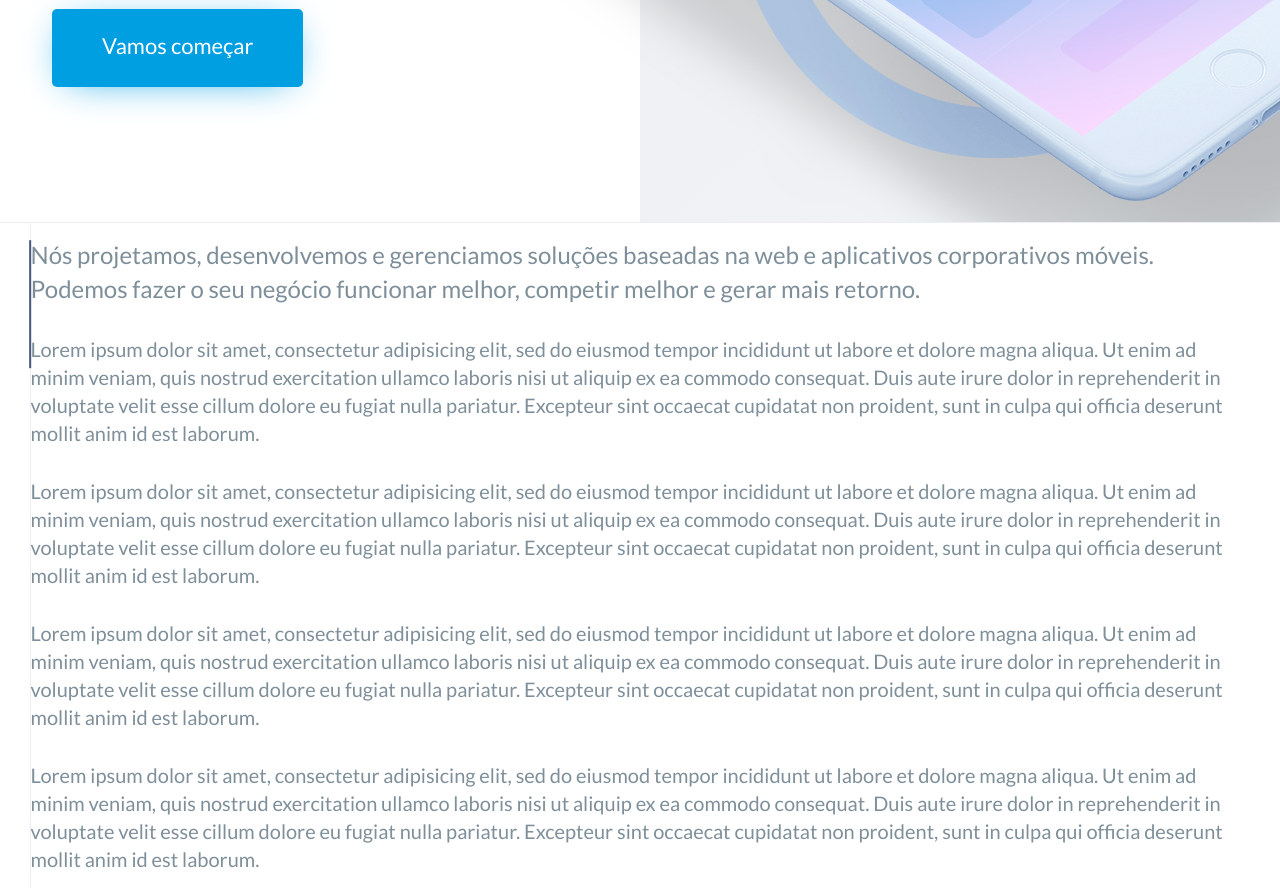
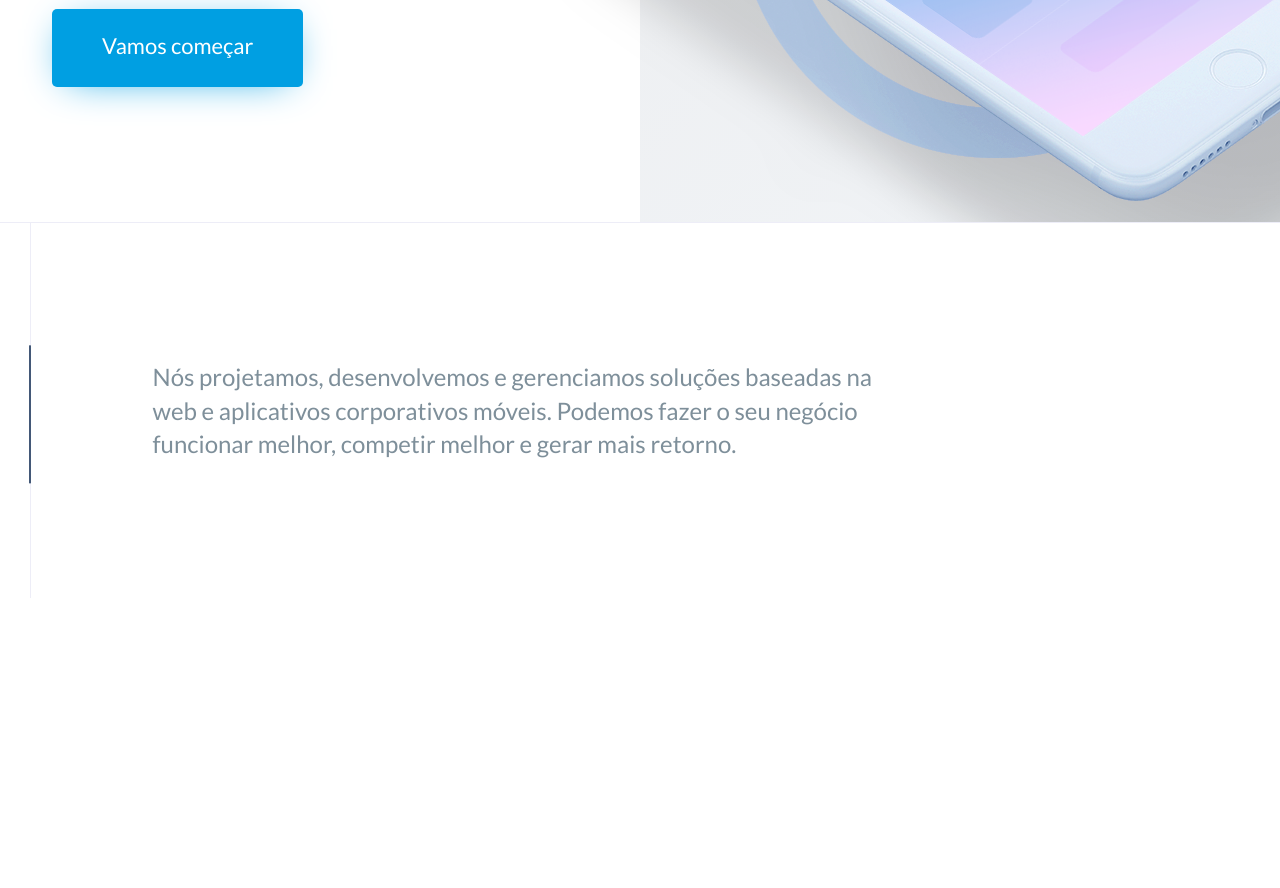
Before and after one commit to samuellevy/nokengo2018-front, a PHP site: page / in a window 1280 px wide. Shown: the part 578-1466 px from the top of the page. After the commit the page ends 1176 px from the top, so only its background shows below. Run offline with PHP 8.4, Linux system fonts and the light colour scheme; style sheets or scripts are compiled from the project's sources.

Commit message:
intro tecnologia ok

```diff
--- a/source/index.html
+++ b/source/index.html
@@ -34,22 +34,11 @@
 
     <section id="tecnologia">
       <div class="wrapper">
-        <div class="intro">
+        <div class="t-intro">
           <span class="tag">Tecnologia</span>
           <p>Nós projetamos, desenvolvemos e gerenciamos soluções baseadas na web e aplicativos corporativos móveis. Podemos fazer o seu negócio funcionar melhor, competir melhor e gerar mais retorno.</p>
         </div>
-        <div class="">
-          <p>Lorem ipsum dolor sit amet, consectetur adipisicing elit, sed do eiusmod tempor incididunt ut labore et dolore magna aliqua. Ut enim ad minim veniam, quis nostrud exercitation ullamco laboris nisi ut aliquip ex ea commodo consequat. Duis aute irure dolor in reprehenderit in voluptate velit esse cillum dolore eu fugiat nulla pariatur. Excepteur sint occaecat cupidatat non proident, sunt in culpa qui officia deserunt mollit anim id est laborum.</p>
-        </div>
-        <div class="">
-          <p>Lorem ipsum dolor sit amet, consectetur adipisicing elit, sed do eiusmod tempor incididunt ut labore et dolore magna aliqua. Ut enim ad minim veniam, quis nostrud exercitation ullamco laboris nisi ut aliquip ex ea commodo consequat. Duis aute irure dolor in reprehenderit in voluptate velit esse cillum dolore eu fugiat nulla pariatur. Excepteur sint occaecat cupidatat non proident, sunt in culpa qui officia deserunt mollit anim id est laborum.</p>
-        </div>
-        <div class="">
-          <p>Lorem ipsum dolor sit amet, consectetur adipisicing elit, sed do eiusmod tempor incididunt ut labore et dolore magna aliqua. Ut enim ad minim veniam, quis nostrud exercitation ullamco laboris nisi ut aliquip ex ea commodo consequat. Duis aute irure dolor in reprehenderit in voluptate velit esse cillum dolore eu fugiat nulla pariatur. Excepteur sint occaecat cupidatat non proident, sunt in culpa qui officia deserunt mollit anim id est laborum.</p>
-        </div>
-        <div class="">
-          <p>Lorem ipsum dolor sit amet, consectetur adipisicing elit, sed do eiusmod tempor incididunt ut labore et dolore magna aliqua. Ut enim ad minim veniam, quis nostrud exercitation ullamco laboris nisi ut aliquip ex ea commodo consequat. Duis aute irure dolor in reprehenderit in voluptate velit esse cillum dolore eu fugiat nulla pariatur. Excepteur sint occaecat cupidatat non proident, sunt in culpa qui officia deserunt mollit anim id est laborum.</p>
-        </div>
+
       </div>
     </section>
 
--- a/source/scss/style.scss
+++ b/source/scss/style.scss
@@ -150,11 +150,13 @@ section{
 	font-family: $lato-bold;
 	font-size: $tx-size;
 	color: $blue-1;
+	letter-spacing: 1px;
 	text-transform: uppercase;
 	height: 60px;
   position: absolute;
   border-bottom: 2px solid $blue-1;
-  transform: rotate(-90deg) translate(-50px, -95px);
+	transform: rotate(-90deg) translate(-100%, -100%);
+  transform-origin: 0% 0%;
 }
 
 //message
@@ -288,9 +290,12 @@ section{
 #tecnologia{
 	.wrapper{
 		border-left: $border-default;
-		.intro{
+		.t-intro{
+	    padding: 10% 0;
 			p{
 				font-size: $md-size;
+				width: 60%;
+				margin: 0 10%;
 			}
 		}
 		.c-title{
```
Also changed, not shown: source/images/tech1.png (added), source/images/tech2.png (added), source/images/tech3.png (added).
